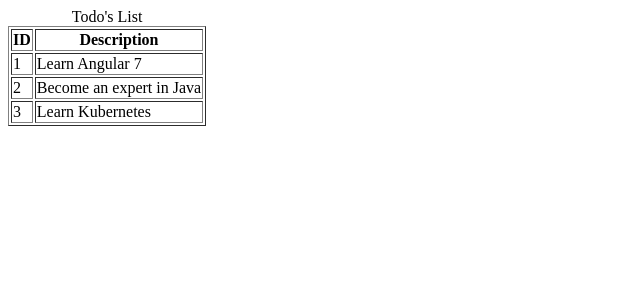
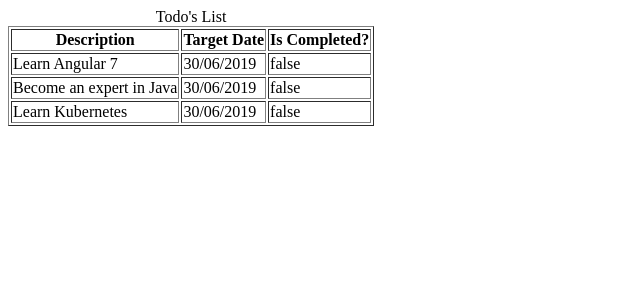
Before and after one commit to konduruvijaykumar/fullstack-springboot-angular, an Angular app in the folder todo-ui/: page /todos in a window 1280 px wide. Shown: the top 300 px of the page, without its empty margins (0-640 px from the left). Built offline with nearby package versions, Linux system fonts and the light colour scheme.

Commit message:
v6 todo extra fields

```diff
--- a/todo-ui/src/app/list-todos/list-todos.component.html
+++ b/todo-ui/src/app/list-todos/list-todos.component.html
@@ -2,15 +2,17 @@
   <caption>Todo's List</caption>
   <thead>
     <tr>
-      <th>ID</th>
       <th>Description</th>
+      <th>Target Date</th>
+      <th>Is Completed?</th>
     </tr>
   </thead>
   <tbody>
     <!-- java world it will be: for(Todo todo:todos) { -->
     <tr *ngFor="let todo of todos">
-      <td>{{todo.id}}</td>
       <td>{{todo.description}}</td>
+      <td>{{todo.targetDate | date: 'dd/MM/yyyy'}}</td><!-- {{todo.targetDate | date}} -->
+      <td>{{todo.done}}</td>
     </tr>
     <!-- } -->
   </tbody>
```
